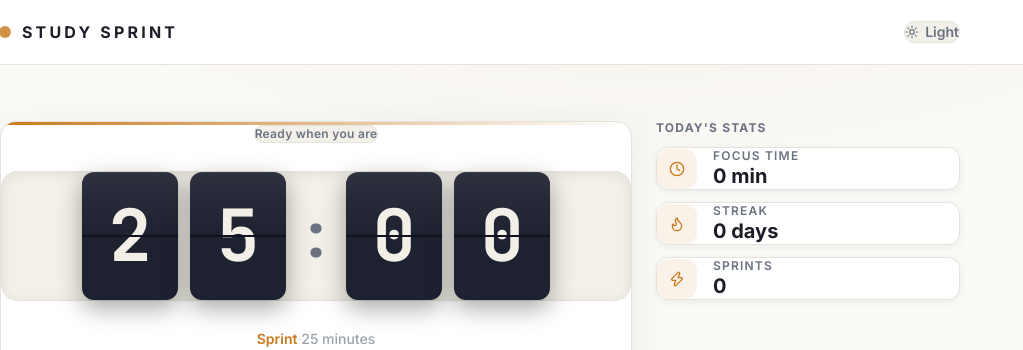
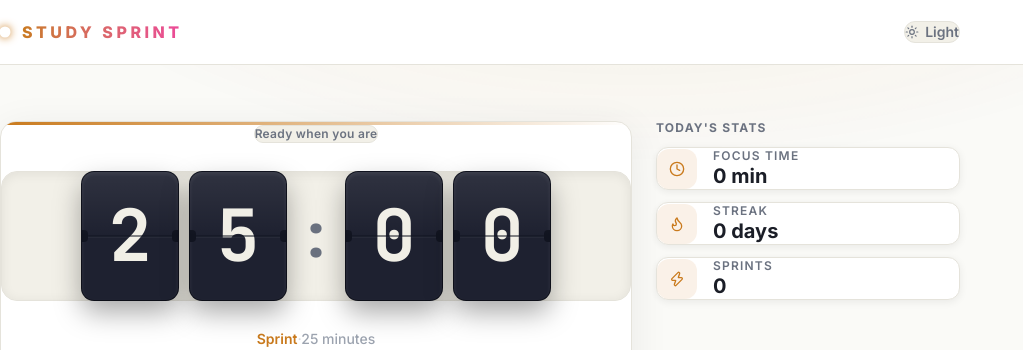
Before and after one commit to mshahnawaz1202/Deimous_Internship, a React (Vite) app in the folder Task_02/study-sprint/: page / in a window 1280 px wide. Shown: the top 350 px of the page, without its empty margins (0-1023 px from the left). Built offline with nearby package versions, Linux system fonts and the light colour scheme.

Commit message:
feat: update FlapDigit and Header components with enhanced animations and styles

```diff
--- a/Task_02/study-sprint/src/components/FlapDigit.tsx
+++ b/Task_02/study-sprint/src/components/FlapDigit.tsx
@@ -11,21 +11,21 @@ export function FlapDigit({ char }: FlapDigitProps) {
   return (
     <div
       className="relative"
-      style={{ perspective: '600px' }}
+      style={{ perspective: '800px' }}
       aria-hidden="true"
     >
       <AnimatePresence mode="wait" initial={false}>
         <motion.div
           key={char}
-          initial={{ rotateX: -75, opacity: 0 }}
+          initial={{ rotateX: -85, opacity: 0 }}
           animate={{ rotateX: 0,   opacity: 1 }}
-          exit={{    rotateX:  75, opacity: 0 }}
-          transition={{ duration: 0.16, ease: [0.4, 0, 0.2, 1] }}
+          exit={{    rotateX:  85, opacity: 0 }}
+          transition={{ type: 'spring', stiffness: 320, damping: 18 }}
           style={{
             transformOrigin: 'center center',
             background: 'var(--digit-bg)',
             color: 'var(--digit-text)',
-            boxShadow: '0 8px 24px var(--digit-shadow), inset 0 1px 0 rgba(255,255,255,0.06)',
+            boxShadow: '0 12px 28px var(--digit-shadow), inset 0 2px 4px rgba(255,255,255,0.08), 0 0 0 1px var(--digit-line)',
           }}
           className="
             relative
@@ -43,16 +43,29 @@ export function FlapDigit({ char }: FlapDigitProps) {
           <span
             className="absolute inset-x-0 top-1/2 pointer-events-none"
             style={{
-              height: '2px',
+              height: '1px',
               background: 'var(--digit-line)',
               transform: 'translateY(-50%)',
+              boxShadow: '0 1px 0 rgba(255, 255, 255, 0.08)',
             }}
+          />
+
+          {/* Left hinge notch */}
+          <span
+            className="absolute left-0 top-1/2 w-1.5 h-3 rounded-r-sm pointer-events-none -translate-y-1/2"
+            style={{ background: 'var(--digit-line)' }}
+          />
+
+          {/* Right hinge notch */}
+          <span
+            className="absolute right-0 top-1/2 w-1.5 h-3 rounded-l-sm pointer-events-none -translate-y-1/2"
+            style={{ background: 'var(--digit-line)' }}
           />
 
           {/* Top-half gloss sheen */}
           <span
             className="absolute inset-x-0 top-0 h-1/2 rounded-t-xl pointer-events-none"
-            style={{ background: 'linear-gradient(180deg, rgba(255,255,255,0.07) 0%, transparent 100%)' }}
+            style={{ background: 'linear-gradient(180deg, rgba(255,255,255,0.08) 0%, transparent 100%)' }}
           />
         </motion.div>
       </AnimatePresence>
--- a/Task_02/study-sprint/src/components/Header.tsx
+++ b/Task_02/study-sprint/src/components/Header.tsx
@@ -24,15 +24,21 @@ export function Header() {
         <div className="flex items-center gap-3">
           {/* Pulsing accent dot */}
           <motion.span
-            animate={{ scale: [1, 1.3, 1], opacity: [1, 0.7, 1] }}
-            transition={{ duration: 2.4, repeat: Infinity, ease: 'easeInOut' }}
+            animate={{
+              scale: [1, 1.2, 1],
+              boxShadow: [
+                '0 0 0px var(--primary)',
+                '0 0 10px var(--primary)',
+                '0 0 0px var(--primary)'
+              ]
+            }}
+            transition={{ duration: 2, repeat: Infinity, ease: 'easeInOut' }}
             className="block w-2.5 h-2.5 rounded-full shrink-0"
-            style={{ background: 'var(--primary)' }}
+            style={{ background: 'var(--primary-gradient)' }}
             aria-hidden="true"
           />
           <span
-            className="text-sm sm:text-base font-bold tracking-[0.2em] uppercase select-none"
-            style={{ color: 'var(--text)' }}
+            className="text-sm sm:text-base font-extrabold tracking-[0.22em] uppercase select-none bg-gradient-to-r from-[var(--primary)] to-[#EC4899] bg-clip-text text-transparent"
           >
             Study Sprint
           </span>
```
